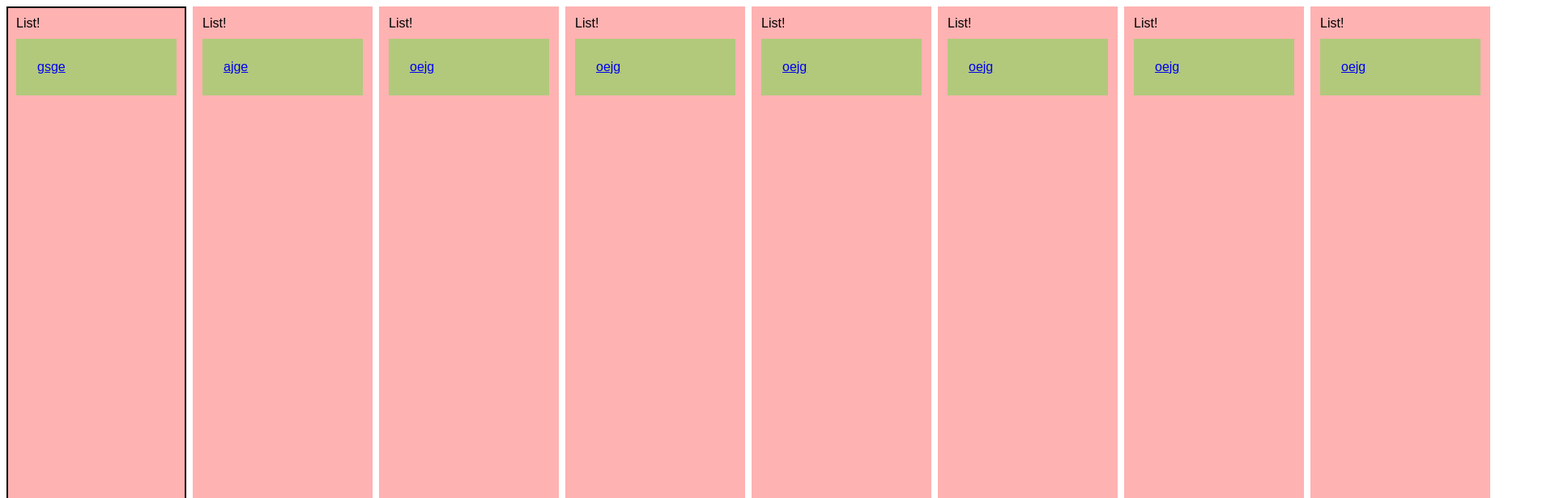
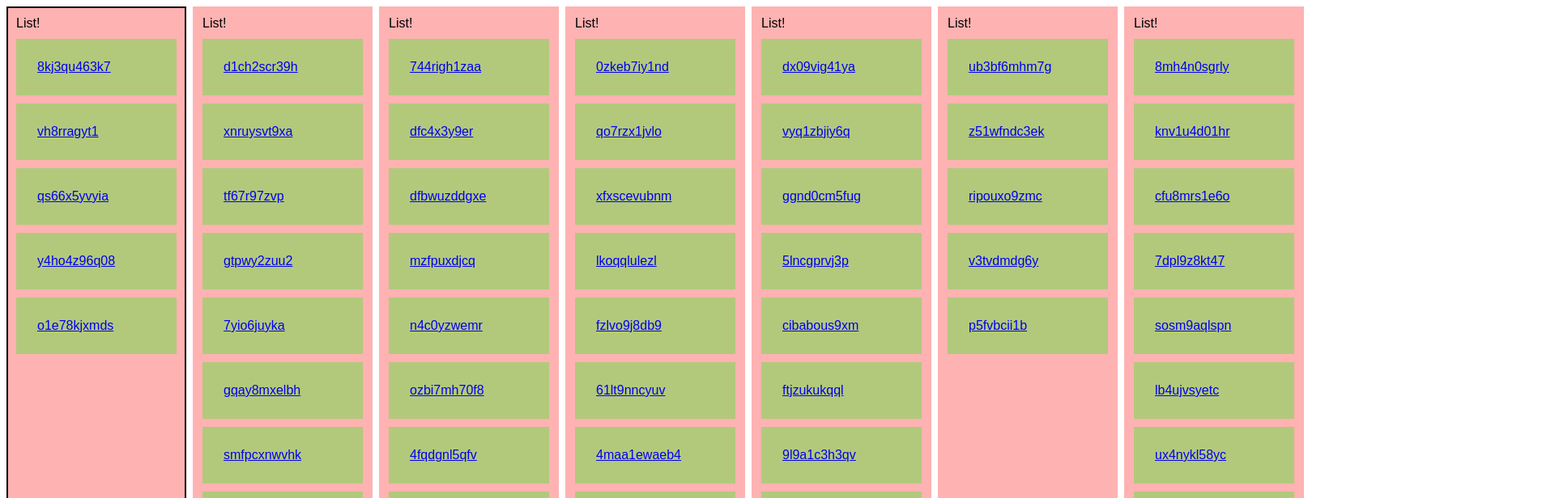
Before and after one commit to sustained/cello, a Vue app: page /boards/1 in a window 1280 px wide. Shown: the top 616 px of the page at 81% size, 1920 px wide, since content can reach past the window. Built offline with nearby package versions, Linux system fonts and the light colour scheme; no server answers.

Commit message:
Slight cleanup...

```diff
--- a/src/views/ViewBoard.vue
+++ b/src/views/ViewBoard.vue
@@ -34,34 +34,7 @@ export default {
       currentGroup: 0,
       currentList: 0,
 
-      groups: [
-        {
-          lists: [
-            { id: 1, title: "foo", cards: [{ id: 1, title: "gsge" }] },
-            { id: 2, title: "bar", cards: [{ id: 2, title: "ajge" }] },
-            { id: 3, title: "blah", cards: [{ id: 3, title: "oejg" }] },
-            { id: 4, title: "weee", cards: [{ id: 4, title: "oejg" }] },
-            { id: 5, title: "doode", cards: [{ id: 5, title: "oejg" }] },
-            { id: 6, title: "dumda", cards: [{ id: 6, title: "oejg" }] },
-            { id: 7, title: "diddely", cards: [{ id: 7, title: "oejg" }] },
-            { id: 8, title: "bloooo", cards: [{ id: 8, title: "oejg" }] }
-          ]
-        },
-        {
-          lists: [
-            { id: 11, title: "bazfoo", cards: [{ id: 11, title: "meut" }] },
-            { id: 12, title: "foobar", cards: [{ id: 12, title: "wjgi" }] },
-            { id: 13, title: "bazbar", cards: [{ id: 13, title: "pegj" }] },
-            { id: 14, title: "bazbar", cards: [{ id: 13, title: "pegj" }] },
-            { id: 15, title: "bazbar", cards: [{ id: 13, title: "pegj" }] },
-            { id: 16, title: "bazbar", cards: [{ id: 13, title: "pegj" }] },
-            { id: 17, title: "bazbar", cards: [{ id: 13, title: "pegj" }] },
-            { id: 18, title: "bazbar", cards: [{ id: 13, title: "pegj" }] },
-            { id: 19, title: "bazbar", cards: [{ id: 13, title: "pegj" }] },
-            { id: 20, title: "bazbar", cards: [{ id: 13, title: "pegj" }] }
-          ]
-        }
-      ]
+      groups: []
     };
   },
 
@@ -74,19 +47,32 @@ export default {
   async mounted() {
     window.scrollTo(0, 0);
 
-    /*
-    // NOTE: Quickly generate lots of data to stress-test.
+    const randBetween = (minimum, maximum) =>
+      Math.max(minimum, Math.floor(Math.random() * maximum));
+
+    const randString = () =>
+      Math.random()
+        .toString(36)
+        .slice(2);
+
     let currListId = 0;
     let currCardId = 0;
 
-    for (let i = 0; i < 30; i++) {
+    for (let i = 0; i < 5; i++) {
       const group = { lists: [] };
 
-      for (let j = 0, jm = Math.floor(Math.random() * 30); j < jm; j++) {
-        const list = { id: currListId++, title: Math.random().toString(36).slice(2), cards: [] };
+      for (let j = 0, jm = randBetween(7, 15); j < jm; j++) {
+        const list = {
+          id: currListId++,
+          title: randString(),
+          cards: []
+        };
 
-        for (let k = 0, km = Math.floor(Math.random() * 30); k < km; k++) {
-          const card = { id: currCardId++, title: Math.random().toString(36).slice(2) };
+        for (let k = 0, km = randBetween(5, 10); k < km; k++) {
+          const card = {
+            id: currCardId++,
+            title: randString()
+          };
 
           list.cards.push(card);
         }
@@ -94,9 +80,9 @@ export default {
         group.lists.push(list);
       }
 
+      console.log("setting group", group);
       Vue.set(this.groups, i, group);
     }
-    */
 
     console.info("registering event listeners");
 
```
